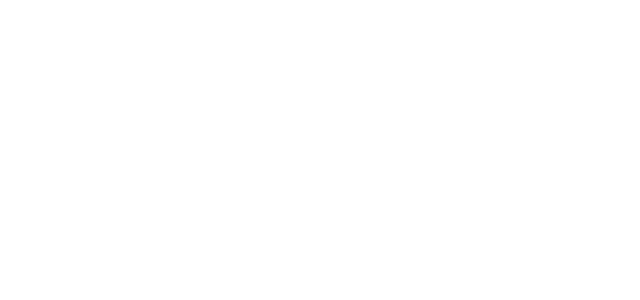
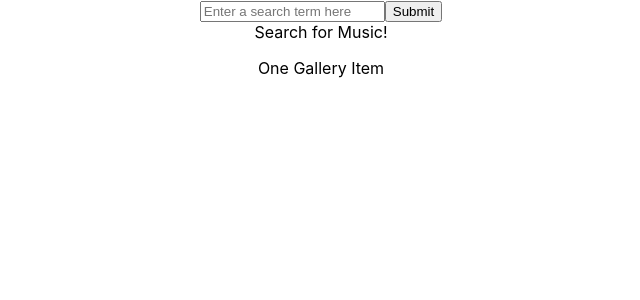
Before and after one commit to samstaana/music_library.3, a React (Create React App) app: page / in a window 1280 px wide. Shown: the top 300 px of the page, without its empty margins (319-959 px from the left). Built offline with nearby package versions, Linux system fonts and the light colour scheme; no server answers.

Commit message:
fetch data part 1

```diff
--- a/src/App.js
+++ b/src/App.js
@@ -1,10 +1,32 @@
 import './App.css';
 import { useEffect, useState } from 'react';
+import Gallery from './components/Gallery';
+import SearchBar from './components/SearchBar';
 
 function App() {
+  const [ searchTerm, setSearchTerm ] = useState('')
+  const [ message, setMessage ] = useState('Search for Music!')
+  const [ data, setData ] = useState([])
+
+  useEffect(() => {
+    const fetchData = async () => {
+      document.title = `${searchTerm} Music`
+      const response = await fetch('https://itunes.apple.com/search?term=the%20grateful%20dead')
+      const resData = await response.json()
+      if (resData.results.length > 0) {
+        setData(resData.results)
+      } else {
+        setMessage('Not Found')
+      }
+    }
+    fetchData()
+  }, [ searchTerm ])
+
   return (
     <div className="App">
-
+      <SearchBar />
+      { message }
+      <Gallery />
     </div>
   );
 }
--- a/src/components/Gallery.js
+++ b/src/components/Gallery.js
@@ -0,0 +1,11 @@
+import GalleryItem from './GalleryItem';
+
+function Gallery(props) {
+    return (
+        <div>
+            <GalleryItem />
+        </div>
+    )
+}
+
+export default Gallery;
--- /dev/null
+++ b/src/components/GalleryItem.js
@@ -0,0 +1,13 @@
+import { useState } from "react";
+
+function GalleryItem(props) {
+    let [ view, setView ] = useState(false)
+
+    return (
+        <div onClick={() => setView(!view)} style={{ 'display': 'inline-block'}}>
+            <p>One Gallery Item</p>
+        </div>
+    )
+}
+
+export default GalleryItem;
--- a/src/components/SearchBar.js
+++ b/src/components/SearchBar.js
@@ -0,0 +1,14 @@
+import { useState } from "react";
+
+function SearchBar(props) {
+    let [ searchTerm, setSearchTerm ] = useState()
+
+    return (
+        <form>
+            <input type="text" placeholder="Enter a search term here" />
+            <input type="submit" />
+        </form>
+    )
+}
+
+export default SearchBar
```
